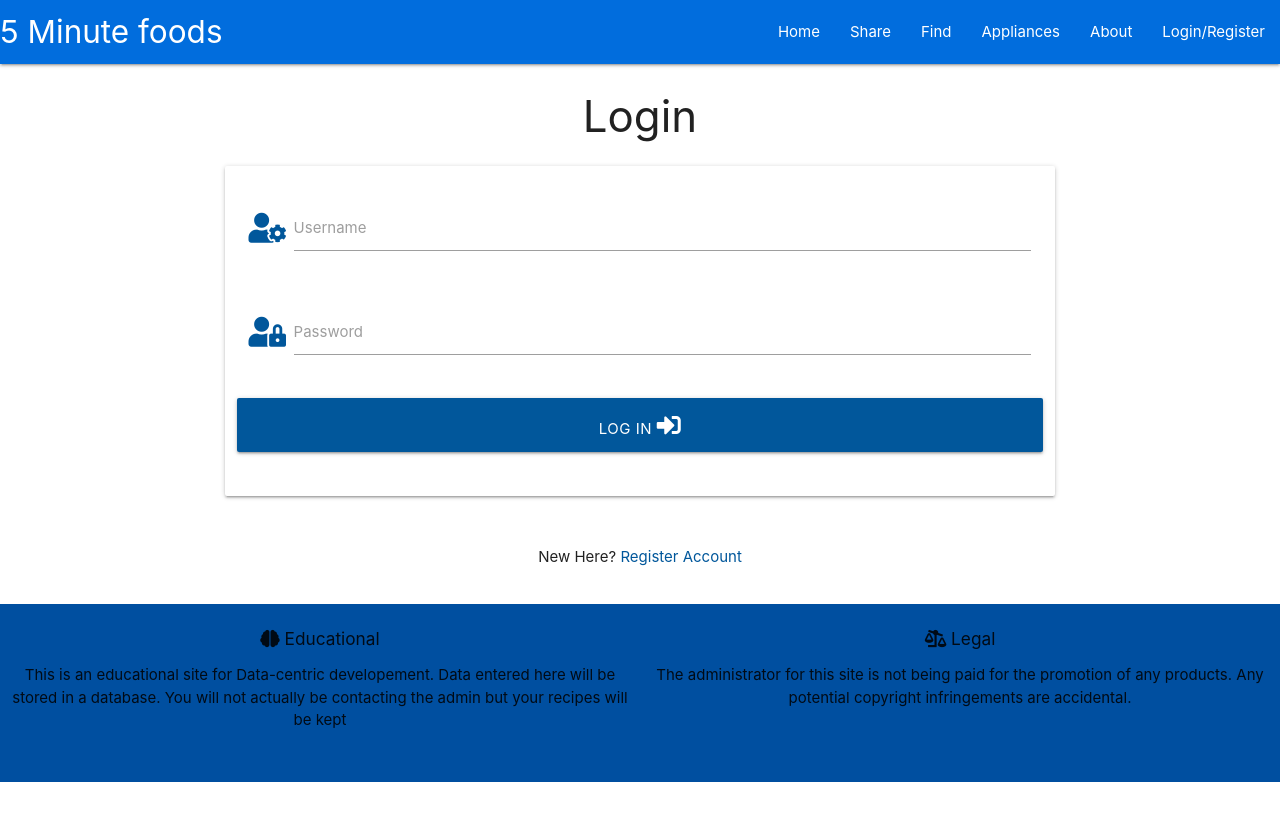
After one commit to KeisGSmit/5IngredientFoods, a Flask app: page /login in a window 1280 px wide. The commit adds this page. Shown: the top 821 px of the page. Run offline with Flask 2, Linux system fonts and the light colour scheme; some libraries are stand-ins or nearby versions.

Commit message:
adding in the log in function to the app

```diff
--- a/app.py
+++ b/app.py
@@ -5,6 +5,7 @@ from flask import (
     redirect, request, session, url_for)
 from flask_pymongo import PyMongo
 from bson.objectid import ObjectId
+from werkzeug.security import generate_password_hash, check_password_hash
 if os.path.exists("env.py"):
     import env
 
@@ -15,7 +16,28 @@ app.config["MONGO_DBNAME"] = os.environ.get('MONGO_DBNAME')
 app.config["MONGO_URI"] = os.environ.get('MONGO_URI')
 app.secret_key = os.environ.get('SECRET_KEY')
 
+
 mongo = PyMongo(app)
+
+
+@app.route("/login", methods=["GET", "POST"])
+def login():
+    if request.method == "POST":
+        existing_user = mongo.db.users.find_one({'username': request.form.get("username").lower()})
+        if existing_user:
+            if check_password_hash(existing_user["password"], request.form.get("password")):
+                session["user"] = request.form.get('username').lower()
+                flash("Welcome, {}".format(request.form.get("username")))
+                return redirect(url_for('home', username=session["user"]))
+
+            else:
+                flash("Incorrect Username and/or Password")
+                return redirect(url_for("login"))
+        else:
+            flash("Incorrect Username and/or Password")
+            return redirect(url_for("login"))
+
+    return render_template("login.html")
 
 
 @app.route("/", methods=["GET", "POST"])
--- a/templates/base.html
+++ b/templates/base.html
@@ -24,6 +24,7 @@
             <li><a href="{{ url_for('find')}}">Find</a></li>
             <li><a href="{{ url_for('appliance')}}">Appliances</a></li>
             <li><a href="{{ url_for('about')}}">About</a></li>
+            <li><a href="{{ url_for('login')}}">Login/Register</a></li>
         </ul>
     </div>
 </nav>
@@ -33,6 +34,7 @@
     <li><a href="{{ url_for('find')}}">Find</a></li>
     <li><a href="{{ url_for('appliance')}}">Appliances</a></li>
     <li><a href="{{ url_for('about')}}">About</a></li>
+    <li><a href="{{ url_for('login')}}">Login/Register</a></li>
 </ul>
 {% block content %}
 {% endblock %}
--- a/templates/find.html
+++ b/templates/find.html
@@ -61,7 +61,7 @@
                         <img class="responsive-image food-image" src="{{ recipe.Photo }}" alt="Recipe Image">
                     </div>
                     <div class="card-action">
-                        <a href="{{url_for('recipe', recipe_id=recipe._id)}}" class="grey-text darken-4">View Recipe</a>
+                        <a href="{{url_for('recipe', recipe_id=recipe._id)}}" class="white-text">View Recipe</a>
                     </div>
                 </div>
             </div>
--- /dev/null
+++ b/templates/login.html
@@ -0,0 +1,51 @@
+{% extends 'base.html' %} {% block content %}
+<h3 class="center-align">Login</h3>
+{% with messages = get_flashed_messages() %}
+    {% if messages %}
+        {% for message in messages %}
+            <div class="container-fluid">
+                <div class="section">
+                    <div class="row center-align">
+                        <div class="row flashes background-color-secondary-1-0">
+                            <h4 >{{ message }}</h4>
+                        </div>
+                    </div>
+                </div>
+            </div>
+        {% endfor %}
+    {% endif %}
+{% endwith %}
+<!--Username Input-->
+<div class="row">
+  <form class="col s12 m8 offset-m2" method="POST" action="{url_for('login')}">
+    <div class="card-panel">
+      <div class="row">
+        <div class="input-field col s12">
+          <i class="fas fa-user-cog prefix light-blue-text text-darken-4"></i>
+          <input id="username" name="username" type="text" class="validate" minlength="5" maxlength="15" pattern="^[a-zA-Z0-9]{5,15}$" required/>
+          <label for="username">Username</label>
+        </div>
+      </div>
+      <!--Password input-->
+      <div class="row">
+        <div class="input-field col s12">
+          <i class="fas fa-user-lock prefix light-blue-text text-darken-4"></i>
+          <input id="password" minlength="5" maxlength="15" name="password" type="password" class="validate" pattern="^[a-zA-Z0-9]{5,15}$" required />
+          <label for="password">Password</label>
+        </div>
+      </div>
+      <div class="row">
+        <!--Login button-->
+        <button type="submit" class="col s12 btn-large light-blue darken-4 text-shadow" >Log in <i class="fas fa-sign-in-alt"></i></button>
+      </div>
+    </div>
+  </form>
+</div>
+
+<div class="row">
+  <div class="col s12">
+    <p class="center-align">New Here? <a href="{url_for('register')}" class="light-blue-text text-darken-4">Register Account</a>
+    </p>
+  </div>
+</div>
+{% endblock %}
```
Also changed, not shown: templates/register.html (added, +51 -0 lines).
